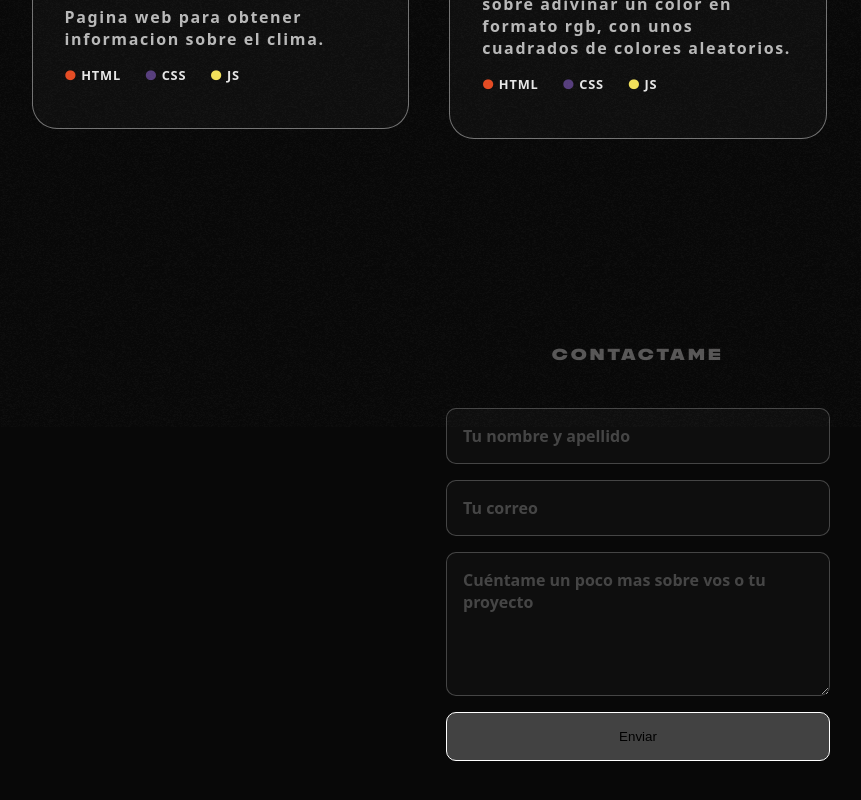
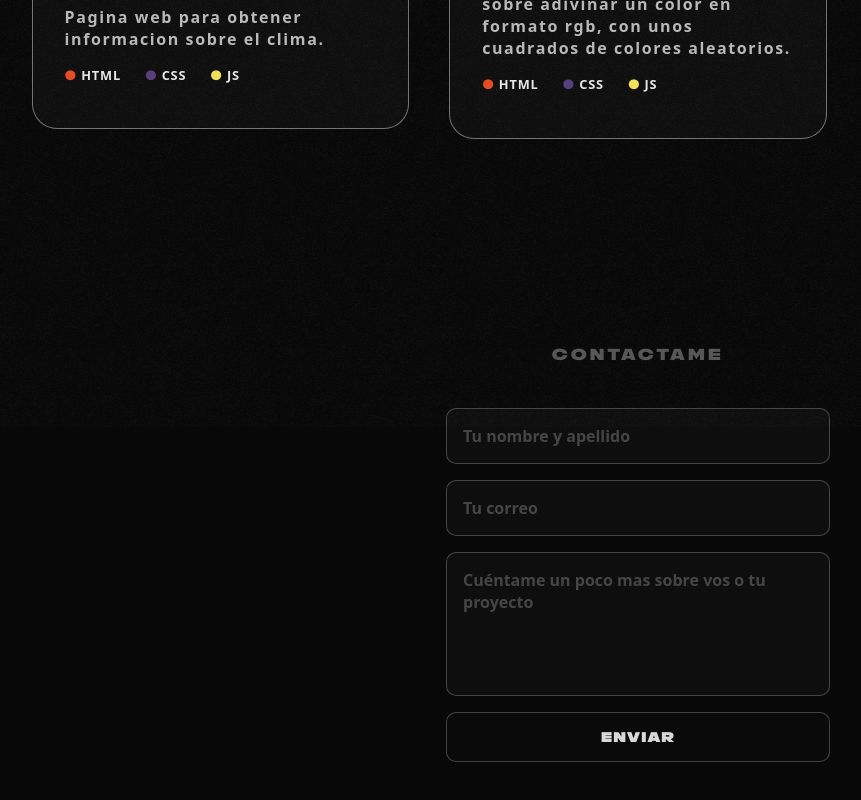
Before and after one commit to bbauti/portfoliov2, a SvelteKit app: page / in a window 1280 px wide. Shown: the part 1165-1965 px from the top of the page, without its empty margins (2-863 px from the left). Built offline with nearby package versions, Linux system fonts and the light colour scheme.

Commit message:
fix style

```diff
--- a/src/app.scss
+++ b/src/app.scss
@@ -145,7 +145,7 @@ nav > a, nav > a:visited {
     }
 }
 
-.disabled {
+#disabled {
     pointer-events: none;
     color: $text-color;
 }
@@ -402,6 +402,7 @@ form {
     background-color: #a8a8a80a;
     outline: none;
     border: 1px solid #a8a8a85d;
+    resize: none
 }
 
 .inputs::placeholder {
@@ -409,12 +410,17 @@ form {
 }
 
 input[type='Submit'] {
+    font-family: "Rifton";
+    color: rgb(216, 216, 216);
+    font-weight: 800;
+    letter-spacing: 0.1rem;
     padding: 1rem;
     border-radius: 10px;
-    background-color: #a8a8a85d;
+    background-color: #0e0e0e5d;
     outline: none;
-    border: 1px solid white;
+    border: 1px solid #a8a8a85d;
     width: 100%;
+    cursor: pointer;
 }
 
 .divInput {
--- a/src/routes/+page.svelte
+++ b/src/routes/+page.svelte
@@ -13,7 +13,7 @@
 <nav>
     <a href='/' class='logo'>inicio</a>
     <a href="#contact" class='links'>contacto</a>
-    <a href="/" class='links disabled'>cv</a>
+    <a href="/" id='disabled' class='links'>cv</a>
 </nav>
 <main>
     <Header/>
```
